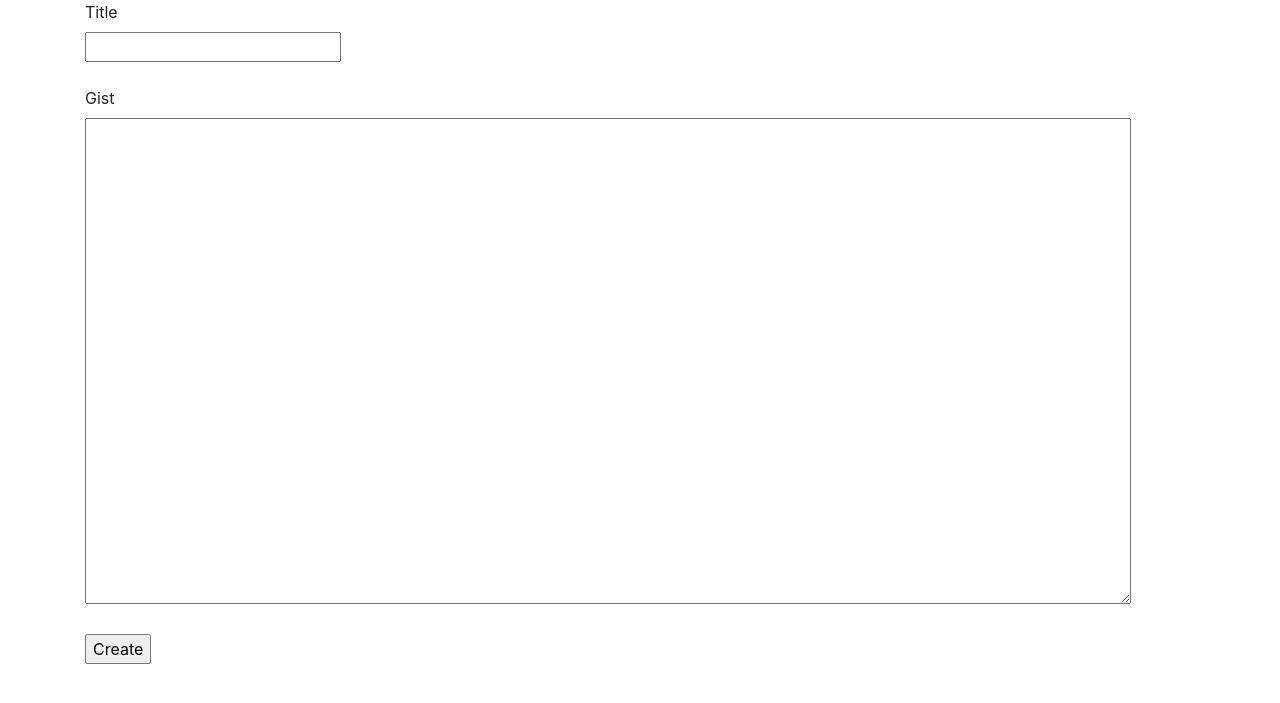
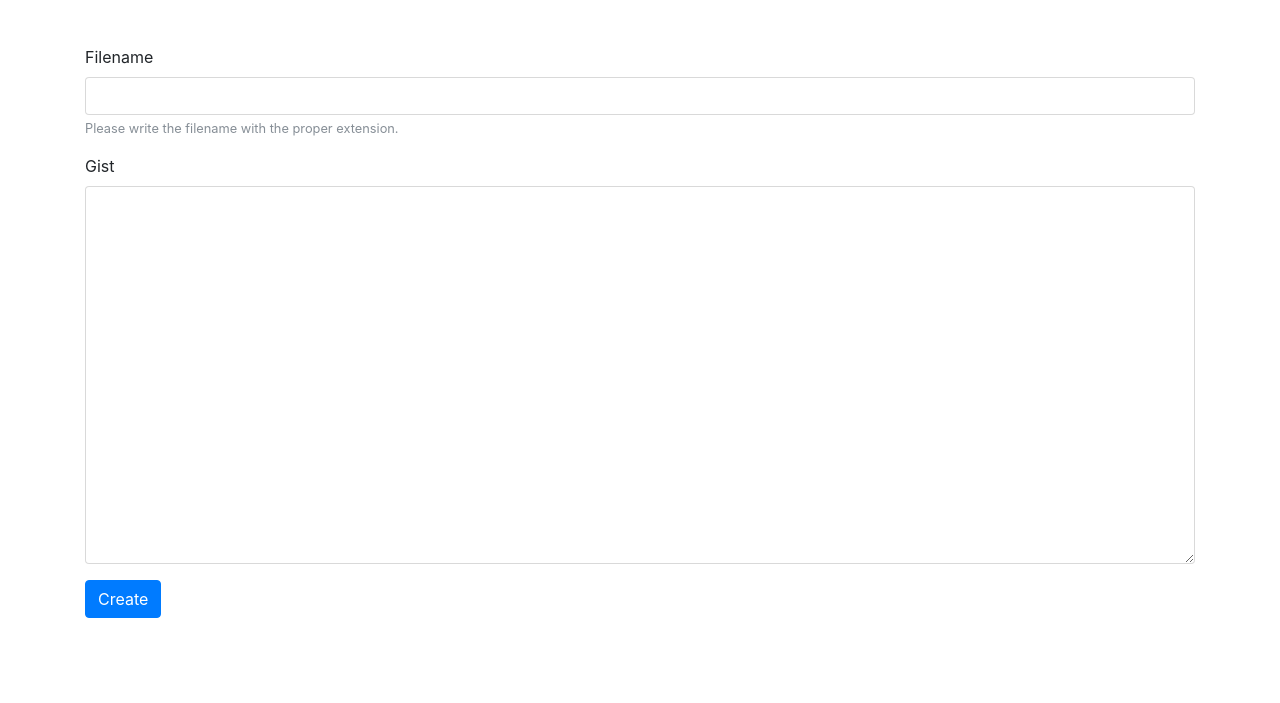
Before and after one commit to danielSbastos/gistified, a Flask app: page /gists/create in a window 1280 px wide. Shown: the top 703 px of the page. Run offline with Flask 2, Linux system fonts and the light colour scheme; some libraries are stand-ins or nearby versions.

Commit message:
Add bootstrap form in gist_create.html

```diff
--- a/gistified/templates/gists_create.html
+++ b/gistified/templates/gists_create.html
@@ -3,20 +3,26 @@
 <head>
     <title>Create gist</title>
     <link rel="stylesheet" href="https://maxcdn.bootstrapcdn.com/bootstrap/4.0.0-beta/css/bootstrap.min.css" integrity="sha384-/Y6pD6FV/Vv2HJnA6t+vslU6fwYXjCFtcEpHbNJ0lyAFsXTsjBbfaDjzALeQsN6M" crossorigin="anonymous">
+    <style>
+      .container {
+        padding-top: 45px;
+      }
+    </style>
 </head>
 
 <body>
     <form action="/gists/create" method="POST">
-        <div class="container">
-            <div class="row align-items-center" style="min-height:30rem">
-                <div class="col">
-                    <label>Title</label><br>
-                        <input type="text" name="title"><br><br>
-                    <label>Gist</label><br>
-                        <textarea name="body" rows="20" cols="100"></textarea><br><br>
-                    <input type="submit" value="Create">
-                </div>
+        <div class="container container">
+            <div class="form-group">
+                <label for="title">Filename</label>
+                <input type="text" name="title" class="form-control" aria-describedby="titleHelp">
+                <small id="titleHelp" class="form-text text-muted">Please write the filename with the proper extension.</small>
             </div>
+            <div class="form-group">
+                <label for="body">Gist</label>
+                <textarea class="form-control" name="body" rows="18"></textarea>
+            </div>
+            <button type="submit" class="btn btn-primary">Create</button>
         </div>
     </form>
 </body>
--- a/gistified/templates/home.html
+++ b/gistified/templates/home.html
@@ -15,7 +15,7 @@
 </head>
 
 <body>
-    <div class="jumbotron jumbotron-fluid vertical-center"> <!--  style="background-color: lightblue"> -->
+    <div class="jumbotron jumbotron-fluid vertical-center">
         <div class="container">
             <h1 class="display-3" style="font-weight: 600";>Gistified</h1><hr>
             <p class="lead">Create code snippets with syntax highlight and language recognition</p>
```
Also changed, not shown: tests/gistified/test_views.py (+1 -1 lines).
